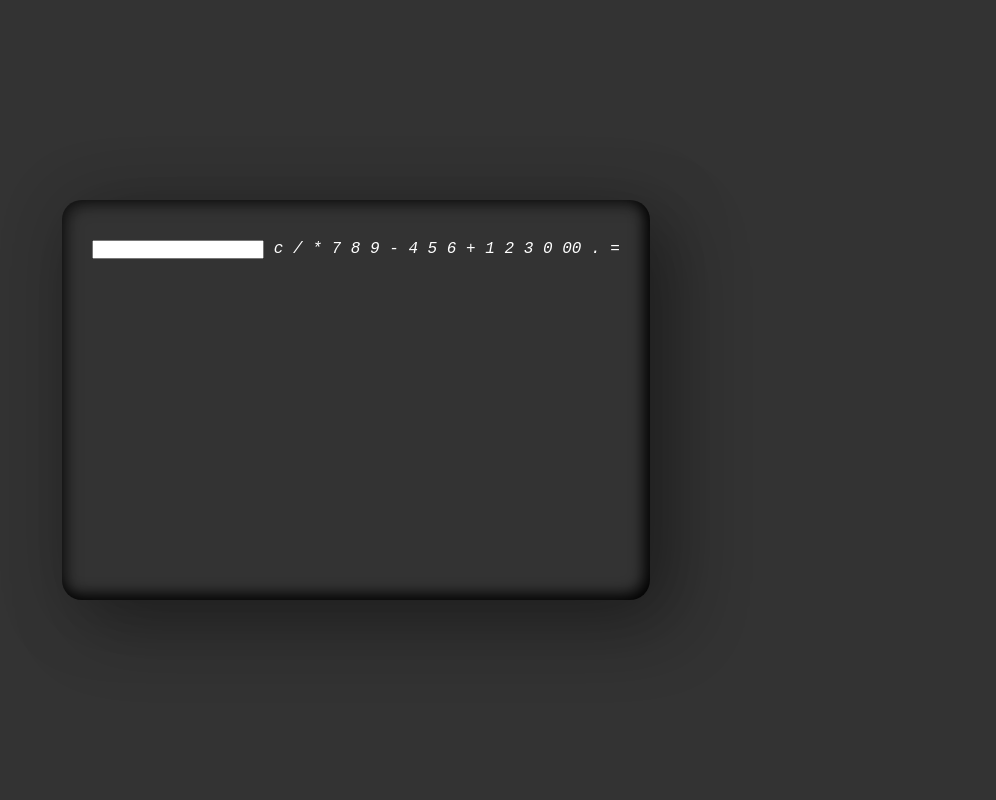
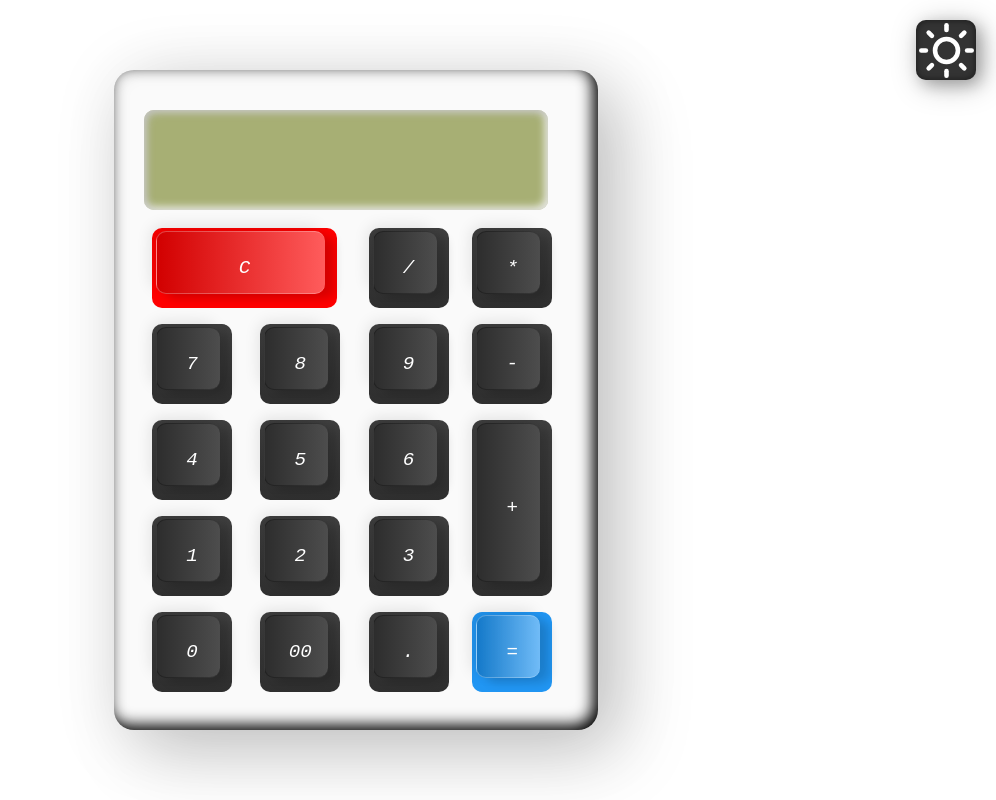
Before and after one commit to Cecilia0109/calculator, a plain HTML site: page index.html in a window 1280 px wide. Shown: the whole page, without its empty margins (284-1280 px from the left). Drawn offline with Linux system fonts and the light colour scheme.

Commit message:
update main content

```diff
--- a/index.html
+++ b/index.html
@@ -7,13 +7,17 @@
     <title>Calculator</title>
     <link rel="stylesheet" href="src/assets/style.css">
 </head>
-<body>
+<body class="light">
+    <div class="btn">
+        <img src="src/assets/image/sun.svg" alt="sun">
+        <img src="src/assets/image/moon.svg" alt="moon">
+    </div>
     <div class="container">
         <form name="calc" class="calculator">
-            <input name= 'txt' type="text" class="value2" readonly>
+            <input name= 'txt' type="text" class="value" readonly>
             <!-- todo onclick 监听器 -->
             <!-- todo input element -->
-            <span class="num" onclick="calc.txt.value='c'"><i>c</i></span>
+            <span class="num clear" onclick="calc.txt.value='c'"><i>c</i></span>
             <span class="num" onclick="calc.txt.value+='/'"><i>/</i></span>
             <span class="num" onclick="calc.txt.value+='*'"><i>*</i></span>
             <span class="num" onclick="calc.txt.value+='7'"><i>7</i></span>
@@ -23,7 +27,7 @@
             <span class="num" onclick="calc.txt.value+='4'"><i>4</i></span>
             <span class="num" onclick="calc.txt.value+='5'"><i>5</i></span>
             <span class="num" onclick="calc.txt.value+='6'"><i>6</i></span>
-            <span class="num" onclick="calc.txt.value+='+'"><i>+</i></span>
+            <span class="num plus" onclick="calc.txt.value+='+'"><i>+</i></span>
             <span class="num" onclick="calc.txt.value+='1'"><i>1</i></span>
             <span class="num" onclick="calc.txt.value+='2'"><i>2</i></span>
             <span class="num" onclick="calc.txt.value+='3'"><i>3</i></span>
@@ -31,7 +35,7 @@
             <span class="num" onclick="calc.txt.value+='00'"><i>00</i></span>
             <span class="num" onclick="calc.txt.value+='.'"><i>.</i></span>
             <!-- note eval: 把一串字符通过计算算出来结果 -->
-            <span class="num" onclick="calc.txt.value=eval(calc.txt.value)"><i>=</i></span>
+            <span class="num equal" onclick="calc.txt.value=eval(calc.txt.value)"><i>=</i></span>
 
 
         </form>
--- a/src/assets/script.js
+++ b/src/assets/script.js
@@ -0,0 +1,7 @@
+const body = document.querySelector('body')
+const btn = document.querySelector('.btn')
+
+// note onclick 和addevent listen 有什么差别： onclick 只能有一次，add event listener 可以添加多次
+btn.onclick = () =>{
+    body.classList.toggle('light')
+}
--- a/src/assets/style.css
+++ b/src/assets/style.css
@@ -3,6 +3,10 @@
     --calculator-dark-color:#fff;
     --calculator-width:300px;
     --calculator-height:400px;
+    --calculator-display-color: #a7af74;
+    --calculator-equal-color:#2196f3;
+    --key-size:80px;
+    --btn-size:60px;
 }
 
 *{
@@ -20,15 +24,20 @@ body{
     background-color: var(--general-background-color);
 }
 
-.calculator{
+body.light{
+    transition: 0.5s;
+    background-color: var(--calculator-dark-color);
+}
+
+.container{
     position: relative;
     min-height: var(--calculator-height);
     min-width: var(--calculator-width);
-    /* note background 可以使color 也可以不shicolor */
+    /* note background 可以使color 也可以不设置color */
     background: var(--general-background-color);
     padding: 40px 30px 30px;
     border-radius: 20px;
-    /* note boxshadow: x轴，y轴，模糊度*/
+    /* note box-shadow: x轴，y轴，模糊度*/
     /* note: 如何做立体效果 */
     box-shadow:
     25px 25px 75px rgba(0,0,0,0.25),
@@ -36,8 +45,189 @@ body{
      /* note inset 添加内置阴影，用来展示凹陷效果 */
      inset -5px -5px 15px rgba(0,0,0,1),
      inset 5px 5px 15px rgba(0,0,0,0.5);
+     transition: 0.5s;
 
 }
+
+body.light .container{
+    background:#fafafa;
+    box-shadow:
+    25px 25px 75px rgba(0,0,0,0.15),
+     10px 10px 70px rgba(0,0,0,0.15),
+     /* note inset 添加内置阴影，用来展示凹陷效果 */
+     inset -5px -5px 15px rgba(0,0,0,15),
+     inset 5px 5px 15px rgba(0,0,0,0.05);
+
+}
+
+/* note:用grid */
+.calculator {
+    position: relative;
+    display: grid;
+}
+
+/* note: 设置计算器里面的值 */
+.calculator .value {
+    padding: relative;
+    grid-column: span 4;
+    height: 100px;
+    left: 10px;
+    width: calc(100% - 20px);
+    border: none;
+    /* note 因为是input，所以取消input 的默认格式用outline */
+    outline: none;
+    /* note设置液晶屏颜色 */
+    background-color: var(--calculator-display-color);
+    margin-bottom: 10px;
+    border-radius: 10px;
+    box-shadow:
+    inset 2px 2px 10px #bebebe,
+    inset -2px -2px 10px #fff;
+    /* 设置字体显示是在右边 */
+    text-align: right;
+    font-size: 2rem;
+    padding: 10px;
+}
+
+
+/* note： 调试下面的按键 */
 .calculator span {
+    position: relative;
+    display: grid;
+    /* note自动让按键居中 */
+    place-items: center;
+    /* note 设置案件的宽高 */
+    width: var(--key-size);
+    height: var(--key-size);
     color: var(--calculator-dark-color);
+    /* note margin 设置成动态 */
+    margin: calc(var(--key-size)/10);
+    /* note : 如何使用渐变色 */
+    /* 默认设置渐变从上到下 */
+    /* background: linear-gradient(#3f3f3f,#2f2f2f); */
+    /* 还可以设置方向 从左到右*/
+    /* background: linear-gradient(to right,#3f3f3f,#2f2f2f); */
+    /* 从左下角到右下角 */
+    /* background: linear-gradient(to bottom right,#3f3f3f,#2f2f2f); */
+    /* 还可以调节角度 */
+    /* note 深色一律写在前，浅色一律写在后，适合调角度 */
+    background: linear-gradient(180deg,#3f3f3f,#2f2f2f);
+    box-shadow:
+    inset -8px 0 8px rgba(0,0,0,0.15),
+    inset 0,-8px 8px rgba(0,0,0,0.25),
+    0 0 2px rgba(0, 0, 0, 0.2),
+    10px 20px 25px rgba(0, 0, 0, 0.4);
+    border-radius: 10px;
+    /* note设置none 则用户不可以通过鼠标选中该数字 */
+    user-select: none;
+    cursor: pointer;
+    font-weight: 500;
+    z-index: 1;
 }
+
+/* note如何在方框上再加一层方框 */
+.calculator span::before{
+    /* note设置before after 要在前面设置内容是空 */
+    content: '';
+    /* before after 的absolute 是相对于自己本身的 */
+    /* 但是设置absolute 之后，会单独浮出来，把其他的遮盖掉 */
+    position: absolute;
+    top: calc(var(--calculator-width) / 100);
+    left: calc(var(--calculator-height)/100);
+    bottom: 14px;
+    right: 12px;
+    background: linear-gradient(90deg, #2d2d2d,#4d4d4d);
+    border-radius: 10px;
+    box-shadow:
+    -5px -5px 15px rgba(0, 0, 0, 0.1),
+    10px 5px 10px rgba(0,0,0,0.15);
+    border-left: 1px solid #0004;
+    border-top: 1px solid #0004;
+    border-bottom: 1px solid #0004;
+
+}
+
+.calculator span:active {
+    /* 增加明亮度 */
+    filter: brightness(1.5);
+}
+
+.calculator span i {
+    /* todo 因为i 是在span 的上面，所以i 设置relative 之后，就浮出来 */
+    position: relative;
+    font-size: 1.2rem;
+    text-transform: uppercase;
+
+}
+
+/* note 更换c键 */
+.calculator .clear{
+    grid-column: span 2;
+    width: 185px;
+    /* note 在这里不能使用background color ，因为这个事由渐变产生的，而不是颜色，因此更替颜色无法起作用 */
+    background: #f00;
+}
+
+.calculator .clear::before{
+   background: linear-gradient(90deg, #d20000,#ffffff5c);
+   border-left: 1px solid #fff4;
+   border-top: 1px solid #fff4;
+   border-bottom: 1px solid #fff4;
+}
+
+.calculator .plus{
+    grid-row: span 2;
+    height: 176px;
+}
+
+.calculator .equal{
+    background: var(--calculator-equal-color);
+}
+
+.calculator .equal::before{
+    background: linear-gradient(90deg,#1479c9,#ffffff5c);
+    border-left: 1px solid #fff4;
+    border-top: 1px solid #fff4;
+    border-bottom: 1px solid #fff4;
+}
+
+.btn {
+    position: absolute;
+    top: 20px;
+    right: 20px;
+    height: var(--btn-size);
+    width: var(--btn-size);
+    background: var(--general-background-color);
+    display: flex;
+    justify-content: center;
+    align-items: center;
+    box-shadow: 5px 5px 15px rgba(0, 0, 0, 0.25),
+    5px 5px 30px rgba(0, 0, 0, 0.25),
+    inset -2px -2px 5px rgba(0, 0, 0, 0.25),
+    inset 2px 2px 5px rgba(0, 0, 0, 0.25);
+    border-radius: 10px;
+}
+
+.btn img {
+    filter: invert(1);
+    cursor: pointer;
+    width: 55px;
+    height: 55px;
+}
+
+.btn img:nth-child(2) {
+    display: block;
+}
+
+.btn img:nth-child(1) {
+    display: none;
+}
+
+/* note light version */
+body.light .btn img:nth-child(2) {
+    display: none;
+}
+
+body.light .btn img:nth-child(1) {
+    display: block;
+}
```
